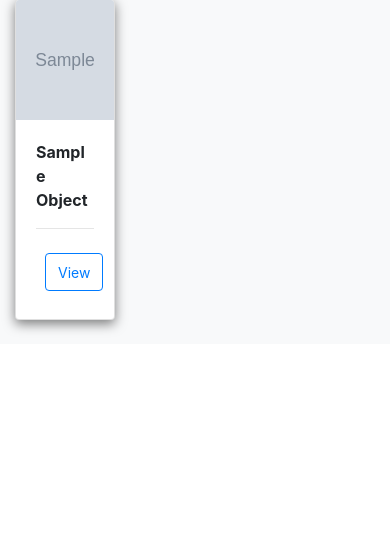
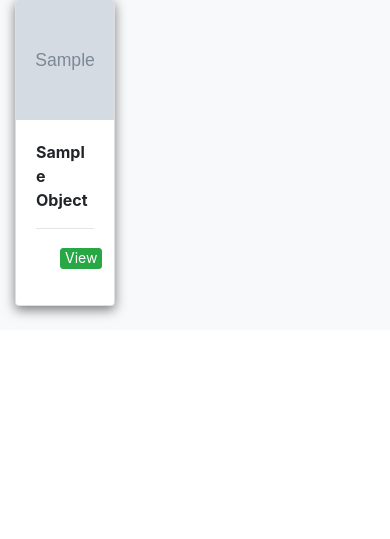
Before and after one commit to prathamopenschool1/contentservermech, a Django app: template pos/content_viewer/templates/content_viewer/app_available.html in a window 390 px wide. Shown: the part 128-667 px from the top of the page. Run offline with Django 3.2, Linux system fonts and the light colour scheme; the template is opened without the code that fills it: most values are stand-ins (such as "Sample title", 1, 10 or a date in 2020); grey boxes marked "Sample" are stand-in pictures; parts of the project's set-up code (start-up, migrations or seed data) failed here and were passed over; some libraries are stand-ins or nearby versions.

Commit message:
responsive btn

```diff
--- a/pos/content_viewer/templates/content_viewer/app_available.html
+++ b/pos/content_viewer/templates/content_viewer/app_available.html
@@ -3,6 +3,25 @@
 {% block content %}
   <link rel="stylesheet" href="{% static '/css/breadcrumb.css'%}">
   <link rel="stylesheet" href="{% static '/css/loadergif.css'%}">
+
+  <style>
+    @media (max-width: 768px) {
+      .btn-responsive {
+        padding:2px 4px;
+        font-size:80%;
+        line-height: 1;
+        border-radius:3px;
+      }
+    }
+
+    @media (min-width: 769px) and (max-width: 992px) {
+      .btn-responsive {
+        padding:2px 4px;
+        font-size:80%;
+        line-height: 1.2;
+      }
+    }
+  </style>
     <main role="main">
 
     <div class="loading" id="loaded" style="display:none;">
@@ -49,21 +68,21 @@
                       <div class="d-flex justify-content-between align-items-center">
                         {% if request.user.is_authenticated %}
                         &nbsp;&nbsp;
-                        <div class="btn-group">
+                        <div class="col-md-4 col-lg-4">
                           <a href="{% url 'content_viewer:parent_details' AppId=object.AppId %}">
-                              <button class="btn btn-outline-primary my-2 my-sm-0" type="button">
+                              <button class="btn btn-success btn-responsive" type="button">
                               <span style="font-size: 14px">View</span></button>
                           </a>
                           &nbsp;&nbsp;&nbsp;
                           <a href="{% url 'channels:channel_list' %}">
-                              <button class="btn btn-outline-primary my-2 my-sm-0" type="button" onclick="showloader();">
+                              <button class="btn btn-success btn-responsive" type="button" onclick="showloader();">
                               <span style="font-size: 14px">Update</span></button>
                           </a>
                           {% else %}
                             &nbsp;&nbsp;
-                            <div class="btn-group">
+                            <div class="col-md-4 col-lg-4">
                             <a href="{% url 'content_viewer:parent_details' AppId=object.AppId %}">
-                              <button class="btn btn-outline-primary my-2 my-sm-0" type="button">
+                              <button class="btn btn-success btn-responsive" type="button">
                                 <span style="font-size: 14px">View</span>
                               </button>
                           </a>
```
Also changed, not shown: pos/content_viewer/templates/content_viewer/app_details.html (+21 -1 lines), pos/content_viewer/templates/content_viewer/child_details.html (+22 -2 lines).
